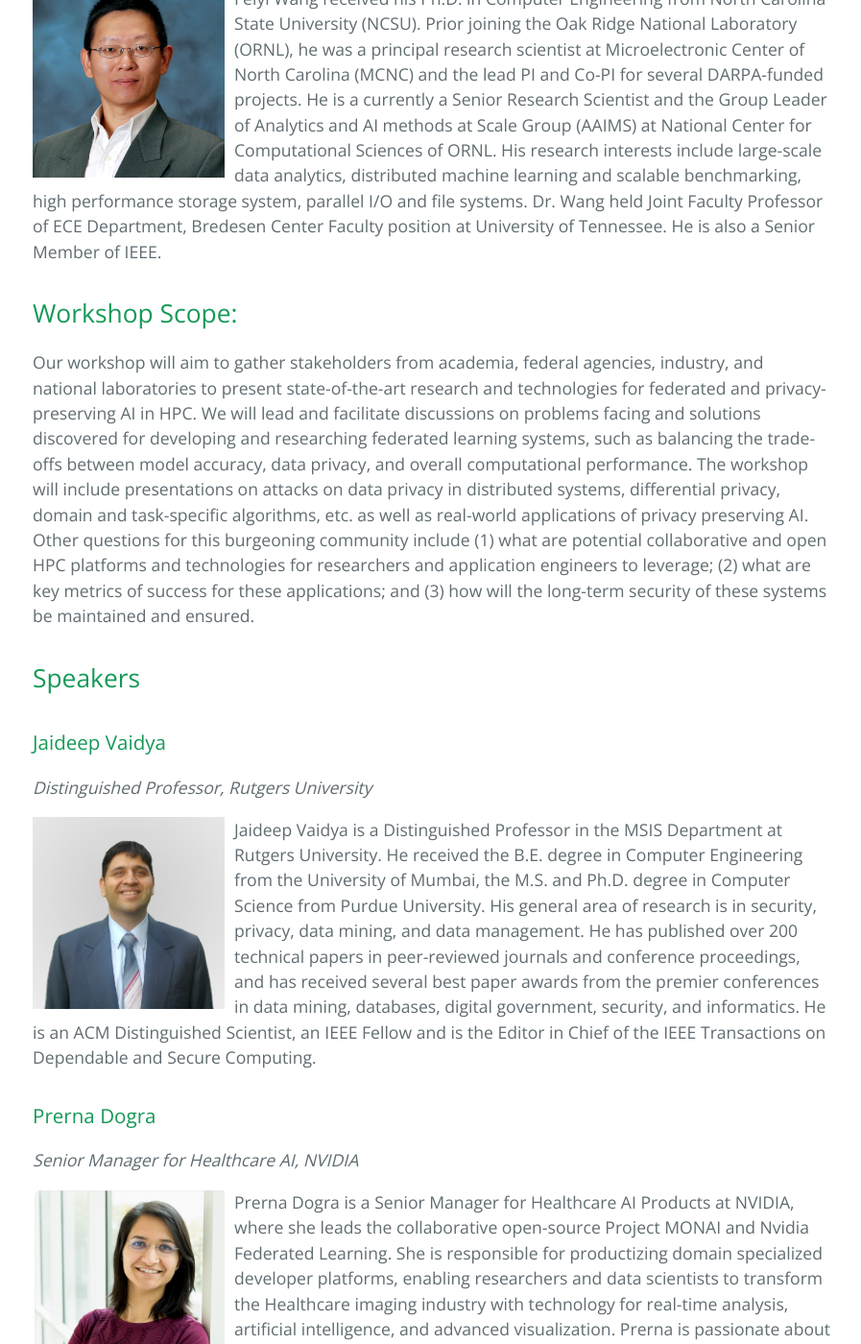
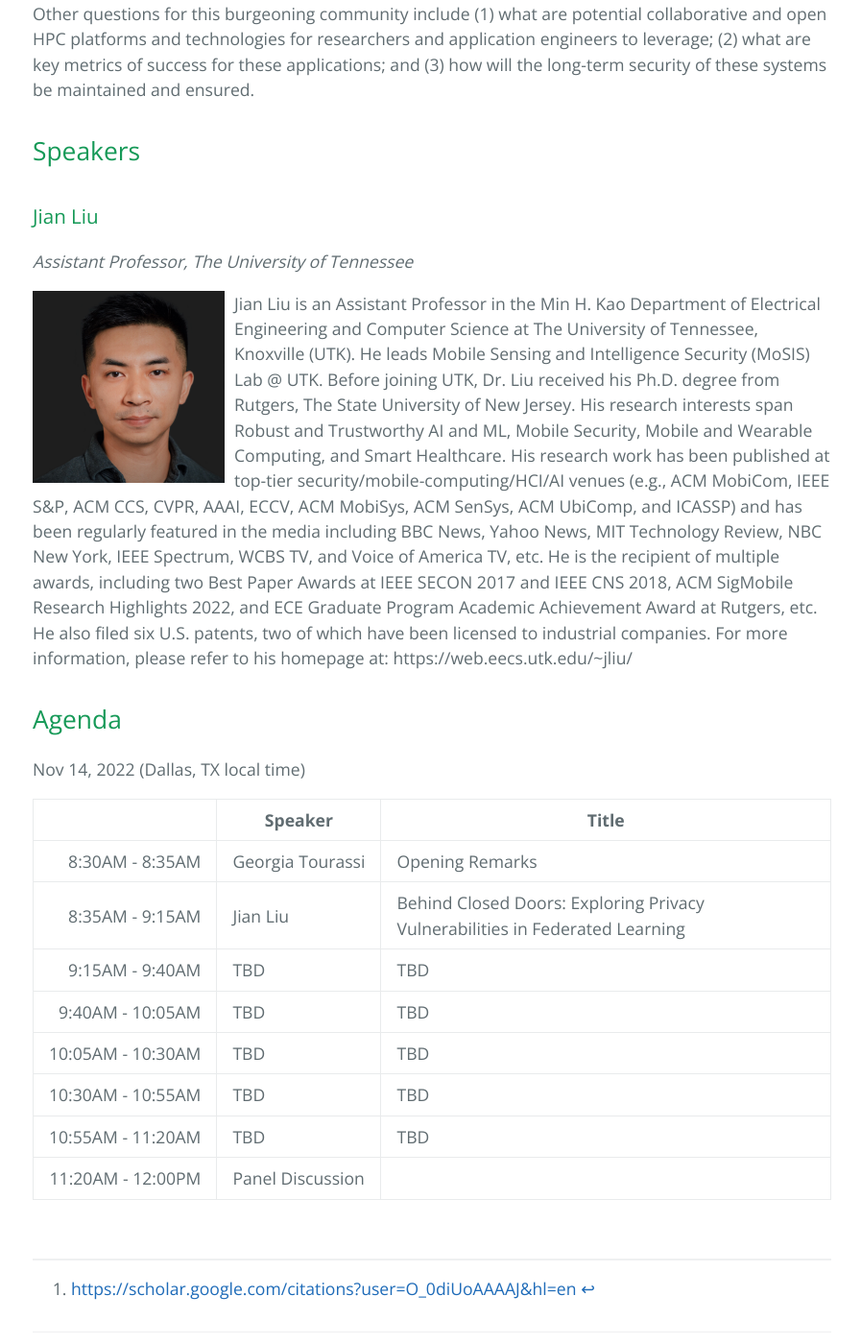
Before and after one commit to hpcFL/SC23, a Jekyll site: the page built from index.md, in a window 1280 px wide and 1400 px high, scrolled down 2865 px. Shown: the whole window at 96% size, without its empty margins (190-1087 px from the left). Built offline with Jekyll 4.4.1, drawn with Linux system fonts in a browser that asks for light colours; some of the changed text lies outside the part shown.

Commit message:
Remove speakers from last year, add Jian Liu to speaker list

```diff
--- a/index.md
+++ b/index.md
@@ -37,19 +37,6 @@ Irina Rish is a Full Professor in the Computer Science and Operations Research D
 
 
 
-### Prerna Dogra
-
-pdogra@nvidia.com, Nvidia Corporation
-
-### Massimo Mascaro
-
-Techical Director, Applied AI, Google Inc.
-
-<div class="bio-image"><img src="images/massimo.png"></div>
-
-
-Massimo is part of the Office of the CTO for Google Cloud and, in this role, he helps Google Cloud customers reimagine their businesses by leveraging the power of AI and the products from Google that enable it. Prior to Google he worked at Intuit where he founded and led the data science group as chief data scientist and director of data engineering. Massimo also worked as lead of R&D at Intellisis, a San Diego startup that builds advanced speech processing software for various US government and defense entities. Prior to that he was at Microsoft, both in the Core Ranking team for Bing and in the Technical Computing Team. Massimo started in theoretical physics and has a PhD in Computational Neuroscience. In his research work he studied the dynamics of large recurrent neural networks, their connections with attention and the ability of networks to mesh signals from different modalities.
-
 ### Feiyi Wang
 
 Group Leader, Analytics and AI Methods at Scale, Oak Ridge National Laboratory
@@ -68,88 +55,21 @@ performance storage system, parallel I/O and file systems.  Dr. Wang held
 Joint Faculty Professor of ECE Department, Bredesen Center Faculty position at
 University of Tennessee. He is also a Senior Member of IEEE.
 
+
+
 ## Workshop Scope:
 
 Our workshop will aim to gather stakeholders from academia, federal agencies, industry, and national laboratories to present state-of-the-art research and technologies for federated and privacy-preserving AI in HPC. We will lead and facilitate discussions on problems facing and solutions discovered for developing and researching federated learning systems, such as balancing the trade-offs between model accuracy, data privacy, and overall computational performance. The workshop will include presentations on attacks on data privacy in distributed systems, differential privacy, domain and task-specific algorithms, etc. as well as real-world applications of privacy preserving AI. Other questions for this burgeoning community include (1) what are potential collaborative and open HPC platforms and technologies for researchers and application engineers to leverage; (2) what are key metrics of success for these applications; and (3) how will the long-term security of these systems be maintained and ensured.
 
 ## Speakers
 
-### Jaideep Vaidya
-*Distinguished Professor, Rutgers University*
+### Jian Liu
+*Assistant Professor, The University of Tennessee*
 
-<div class="bio-image"><img src="images/j-vaidya.jpg"/></div>
+<div class="bio-image"><img src="images/jian-liu.jpg"/></div>
 
-Jaideep Vaidya is a Distinguished Professor in the MSIS Department at Rutgers University. He received the B.E. degree in
-Computer Engineering from the University of Mumbai, the M.S. and Ph.D. degree in Computer Science from Purdue University.
-His general area of research is in security, privacy, data mining, and data management. He has published over 200
-technical papers in peer-reviewed journals and conference proceedings, and has received several best paper awards from
-the premier conferences in data mining, databases, digital government, security, and informatics. He is an ACM
-Distinguished Scientist, an IEEE Fellow and is the Editor in Chief of the IEEE Transactions on Dependable and Secure
-Computing.
+Jian Liu is an Assistant Professor in the Min H. Kao Department of Electrical Engineering and Computer Science at The University of Tennessee, Knoxville (UTK). He leads Mobile Sensing and Intelligence Security (MoSIS) Lab @ UTK. Before joining UTK, Dr. Liu received his Ph.D. degree from Rutgers, The State University of New Jersey. His research interests span Robust and Trustworthy AI and ML, Mobile Security, Mobile and Wearable Computing, and Smart Healthcare. His research work has been published at top-tier security/mobile-computing/HCI/AI venues (e.g., ACM MobiCom, IEEE S&P, ACM CCS, CVPR, AAAI, ECCV, ACM MobiSys, ACM SenSys, ACM UbiComp, and ICASSP) and has been regularly featured in the media including BBC News, Yahoo News, MIT Technology Review, NBC New York, IEEE Spectrum, WCBS TV, and Voice of America TV, etc. He is the recipient of multiple awards, including two Best Paper Awards at IEEE SECON 2017 and IEEE CNS 2018, ACM SigMobile Research Highlights 2022, and ECE Graduate Program Academic Achievement Award at Rutgers, etc. He also filed six U.S. patents, two of which have been licensed to industrial companies. For more information, please refer to his homepage at: https://web.eecs.utk.edu/~jliu/
 
-
-### Prerna Dogra
-*Senior Manager for Healthcare AI, NVIDIA*
-
-<div class="bio-image"><img src="images/p-dogra.png"/></div>
-
-Prerna Dogra is a Senior Manager for Healthcare AI Products at NVIDIA, where she leads the collaborative open-source
-Project MONAI and Nvidia Federated Learning. She is responsible for productizing domain specialized developer platforms,
-enabling researchers and data scientists to transform the Healthcare imaging industry with technology for real-time
-analysis, artificial intelligence, and advanced visualization. Prerna is passionate about driving GPU Computing to
-Healthcare and building an open ecosystem of collaborative partners.
-
-
-### Ravi K Madduri
-*Research Scientist, Argonne National Laboratory*
-
-<div class="bio-image"><img src="images/ravi.jpg"/></div>
-
-
-Ravi is a computer scientist in the Data Science and Learning division at Argonne National Laboratory and at the
-University of Chicago Consortium for Advanced Science and Engineering. He is an innovation fellow at the Polsky Center
-of Entrepreneurship at University of Chicago. Ravi led several successful large projects in NSF, NIH and DOE. His
-research interests are in building sustainable, scalable services for science, reproducible research, development of
-Privacy-enhancing technologies, large-scale data management and analysis using AI and HPC. Ravi leads the DOE-funded
-PALISADE-X project that is developing the Argonne PPFL (APPFL) framework that uses differentially private (DP)
-algorithms for training federated learning (FL) models with the biomedical datasets from multiple organizations. Ravi
-plays an important role in applying large-scale data analysis, deep learning to problems in biology. For his work on
-“Cancer Moonshot” project, he received the Department of Energy Secretary award in 2017
-
-
-### Kenny Cha
-*Assistant Director, U.S. Food and Drug Administration (FDA)*
-
-<div class="bio-image"><img src="images/k-cha.jpg"/></div>
-
-Kenny H. Cha is the Assistant Director for Software and High-Performance Computing in the Division of Imaging,
-Diagnostics, and Software Reliability within the U.S. Food and Drug Administration, Center for Devices and Radiological
-Health, where he leads the CDRH HPC team. He earned his B.S.E, M.S.E, and Ph.D. degrees from the University of Michigan
-in Biomedical Engineering. His research interests include artificial intelligence, machine learning, and deep learning
-for medical data, computer-aided diagnosis, and radiomics, with a focus on performance assessment, and taking advantage
-of the HPC to enable these research.
-
-
-### Patricia Florssi
-*Technical Director, Google Cloud*
-
-<div class="bio-image"><img src="images/p-florssi.png"/></div>
-
-Patricia Florissi is a Technical Director at the Office of the CTO at Google Cloud. As a member of the Office of the
-CTO, Patricia leads collaborative innovation projects with customers, working on disruptive technologies. Patricia
-specializes in data engineering, federated analytics and federated learning, and analytics of data at large scale,
-specially machine learning. Patricia earned a Ph. D. in computer science from Columbia University in New York, graduated
-valedictorian with an M.B.A. at the Stern Business School in New York University, and has a Master’s and a Bachelor’s
-degree in computer science from the Universidade Federal de Pernambuco, in Brazil.
-
-
-### Ryan Adamson
-*Group Leader, ORNL*
-HPC Cybersecurity and Information Engineering, ORNL
-
-<div class="bio-image"><img src="images/ryan.jpg"/></div>
-
-Ryan leads the HPC Security and Information Engineering Group at the Oak Ridge Leadership Computing Facility (OLCF). His group is responsible for delivering highly-scalable and reliable security services and telemetry platforms to the high-performance computing resources and staff at the OLCF.  His background in Linux systems administration at scale helps him understand the nuances of system complexity when developing solutions to security and operational mandates. Overall, Ryan enjoys tackling technical challenges and tries to find creative ways to safely and efficiently enable research when OLCF security policy, technical computational limitations, or other roadblocks chafe against the OLCF research mission.  He holds a masters degree in computer science from the University of Tennessee and previously was a certified GIAC Exploit Researcher And Advanced Penetration Tester (GXPN). He is currently pursuing a PhD in Engineering from Tennessee Tech University with a focus on the challenges overlapping the HPC and Security disciplines.
 
 
 ## Agenda
@@ -160,12 +80,12 @@ Nov 14, 2022 (Dallas, TX local time)
 |                   | Speaker          | Title                                                                                                                                |
 |------------------:|------------------|--------------------------------------------------------------------------------------------------------------------------------------|
 | 8:30AM - 8:35AM   | Georgia Tourassi | Opening Remarks                                                                                                                      |
-| 8:35AM - 9:15AM   | Jaideep Vaidya   | Privacy-preserving Data Sharing and Analytics <br/> *An HPC perspective*                                                             |
-| 9:15AM - 9:40AM   | Prerna Dogra     | TBD                                                                                                                                  |
-| 9:40AM - 10:05AM  | Ravi K Madduri   | Application of Privacy Preserving Federated Learning in Biomedical applications <br/> *Lessons learned from the PALISADE-X project*  |
-| 10:05AM - 10:30AM | Kenny Cha        | HPC at the FDA <br/> *Data reuse concepts for AI*                                                                                    |
-| 10:30AM - 10:55AM | Patricia Florssi | Federated Computations and the Digital Rights Movement                                                                               |
-| 10:55AM - 11:20AM | Ryan Adamson     | Securing Federated Learning Capabilities Within an Exascale Environment                                                                                                                                  |
+| 8:35AM - 9:15AM   | Jian Liu         | Behind Closed Doors: Exploring Privacy Vulnerabilities in Federated Learning                                                         |
+| 9:15AM - 9:40AM   | TBD              | TBD                                                                                                                                  |
+| 9:40AM - 10:05AM  | TBD              | TBD                                                                                                                                  |
+| 10:05AM - 10:30AM | TBD              | TBD                                                                                                                                  |
+| 10:30AM - 10:55AM | TBD              | TBD                                                                                                                                  |
+| 10:55AM - 11:20AM | TBD              | TBD                                                                                                                                  |
 | 11:20AM - 12:00PM | Panel Discussion |                                                                                                                                      |
 
 
```
Also changed, not shown: images/jian-liu.jpg (added).
